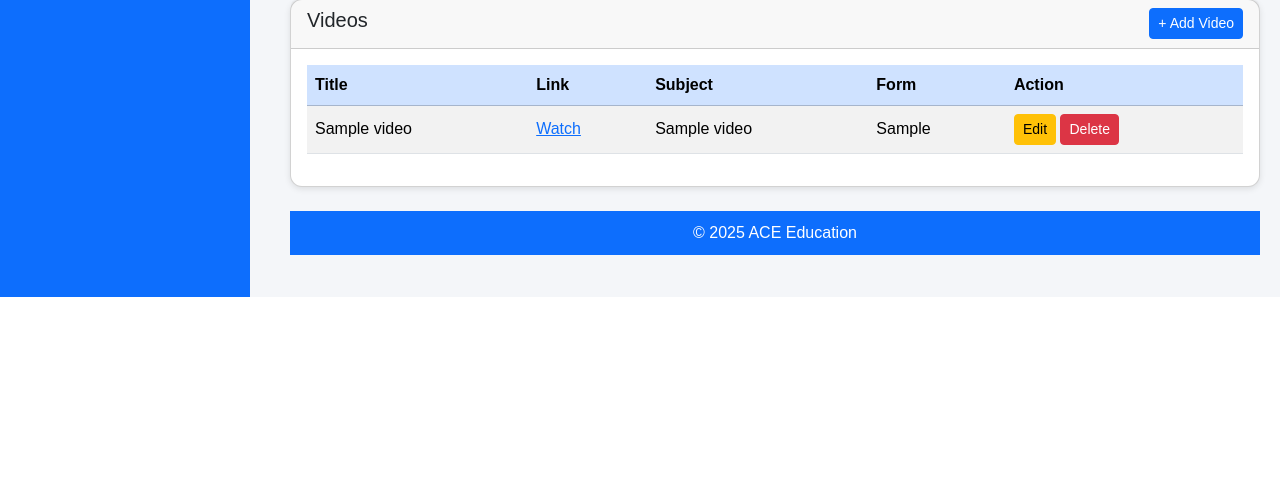
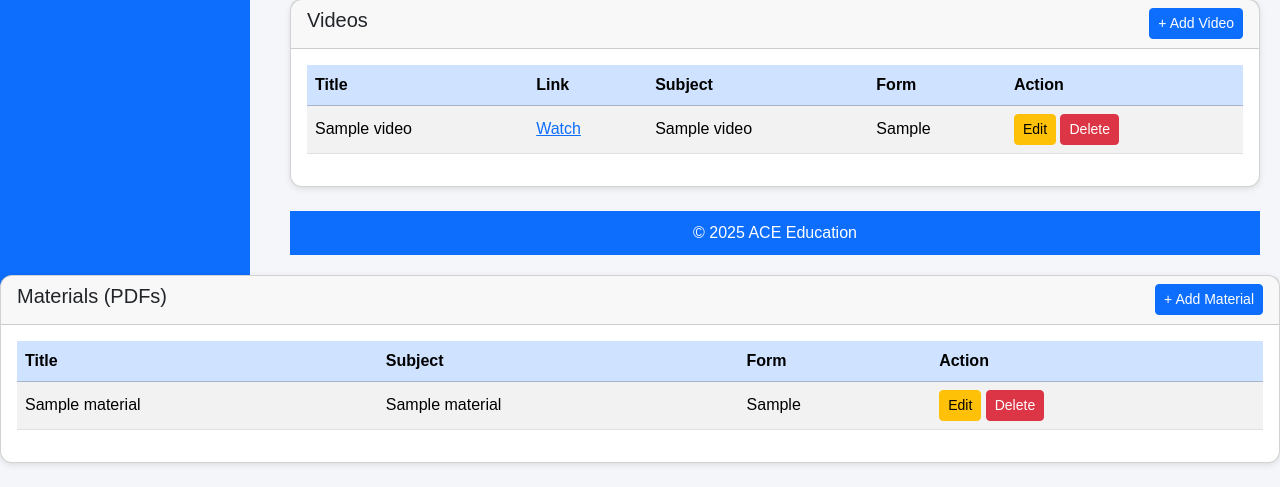
Before and after one commit to sakwasilas/hschool, a Flask app: page /admin in a window 1280 px wide. Shown: the part 503-990 px from the top of the page. Before the commit the page ends 800 px from the top, so only its background shows below. Run offline with Flask 3, Linux system fonts and the light colour scheme; the visitor is signed in with stand-in values (Sample User, id 1); tables that the repository leaves empty hold one stand-in row (values such as "Sample post").

```diff
--- a/templates/admin/admin_dashboard.html
+++ b/templates/admin/admin_dashboard.html
@@ -234,6 +234,74 @@
       </form>
     </div>
   </div>
+  <!-- Materials Section -->
+<div class="card mb-4">
+  <div class="card-header d-flex justify-content-between align-items-center">
+    <h5>Materials (PDFs)</h5>
+    <button class="btn btn-primary btn-sm" data-bs-toggle="modal" data-bs-target="#materialModal">+ Add Material</button>
+  </div>
+  <div class="card-body table-responsive">
+    <table class="table table-striped">
+      <thead class="table-primary">
+        <tr>
+          <th>Title</th>
+          <th>Subject</th>
+          <th>Form</th>
+          <th>Action</th>
+        </tr>
+      </thead>
+      <tbody>
+        {% for m in revision_materials %}
+        <tr>
+          <td>{{ m.title }}</td>
+          <td>{{ m.subject }}</td>
+          <td>{{ m.form }}</td>
+          <td>
+            <a href="{{ url_for('edit_material', material_id=m.id) }}" class="btn btn-sm btn-warning">Edit</a>
+            <form method="POST"
+                  action="{{ url_for('delete_material', material_id=m.id) }}"
+                  style="display:inline;"
+                  onsubmit="return confirm('Are you sure you want to delete this material?');">
+              <button type="submit" class="btn btn-sm btn-danger">Delete</button>
+            </form>
+          </td>
+        </tr>
+        {% endfor %}
+      </tbody>
+    </table>
+  </div>
+</div>
+
+<!-- Add Material Modal -->
+<div class="modal fade" id="materialModal" tabindex="-1" aria-labelledby="materialModalLabel" aria-hidden="true">
+  <div class="modal-dialog">
+    <form class="modal-content" method="POST" action="{{ url_for('add_material') }}" enctype="multipart/form-data">
+      <div class="modal-header">
+        <h5 class="modal-title" id="materialModalLabel">Add Material</h5>
+        <button type="button" class="btn-close" data-bs-dismiss="modal" aria-label="Close"></button>
+      </div>
+      <div class="modal-body">
+        <input type="text" class="form-control mb-2" name="title" placeholder="Title" required />
+        <input type="text" class="form-control mb-2" name="link" placeholder="Google Drive Link (optional)" />
+        <select class="form-select mb-2" name="form" required>
+          <option value="" disabled selected>Select Class</option>
+          <option value="Form 1">Form 1</option>
+          <option value="Form 2">Form 2</option>
+          <option value="Form 3">Form 3</option>
+          <option value="Form 4">Form 4</option>
+        </select>
+        <input type="text" class="form-control mb-2" name="subject" placeholder="Subject" required />
+        <label class="form-label">Or upload PDF file:</label>
+        <input type="file" class="form-control" name="file" accept=".pdf" />
+      </div>
+      <div class="modal-footer">
+        <button type="button" class="btn btn-secondary" data-bs-dismiss="modal">Cancel</button>
+        <button type="submit" class="btn btn-primary">Add Material</button>
+      </div>
+    </form>
+  </div>
+</div>
+
 
   <script>
     document.querySelectorAll('.edit-liveclass-btn').forEach(btn => {
```
Also changed, not shown: models.py (+4 -7 lines).
